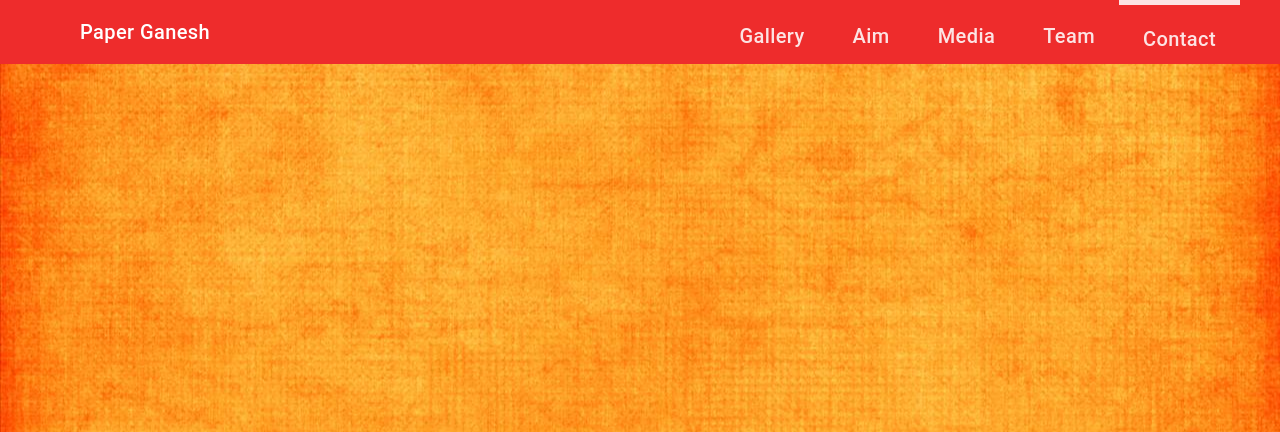
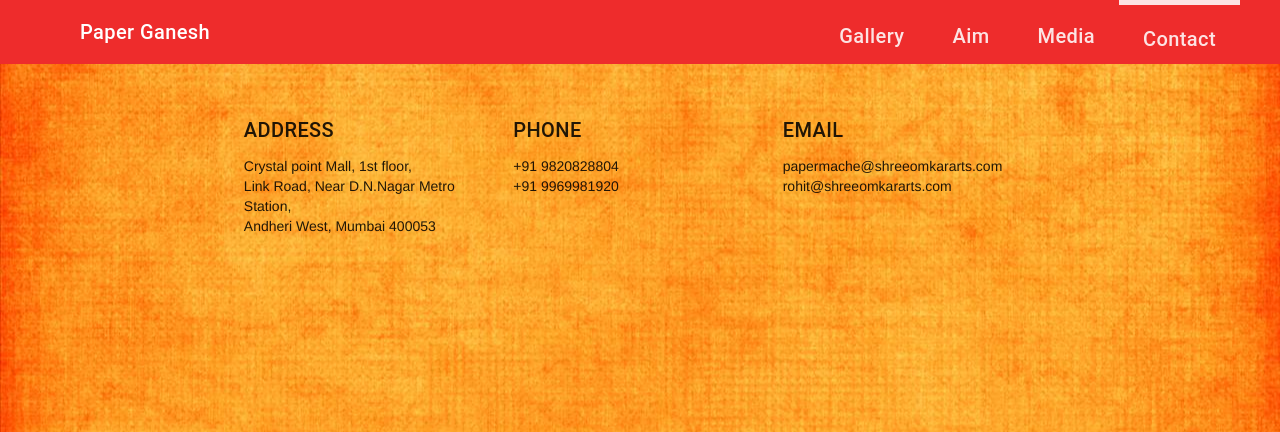
Before and after one commit to kedar2a/soa, a Django app: page /contact in a window 1280 px wide. Shown: the top 432 px of the page. Run offline with Django 3.2, Linux system fonts and the light colour scheme.

Commit message:
added contact details text

```diff
--- a/idols/templates/idols/base.html
+++ b/idols/templates/idols/base.html
@@ -59,9 +59,6 @@
             <a class="mdl-navigation__link {% if title == 'Media' %}active{% endif %}" href="{% url 'media' %}">
               <h5>Media</h5>
             </a>
-            <a class="mdl-navigation__link {% if title == 'Team' %}active{% endif %}" href="{% url 'team' %}">
-              <h5>Team</h5>
-            </a>
             <a class="mdl-navigation__link {% if title == 'Contact' %}active{% endif %}" href="{% url 'contact' %}">
               <h5>Contact</h5>
             </a>
--- a/idols/templates/idols/contact.html
+++ b/idols/templates/idols/contact.html
@@ -5,5 +5,27 @@
 {% endblock head %}
 
 {% block body %}
+<div class="mdl-grid">
+  <div class="mdl-cell mdl-cell--4-col text-left">
+  	<h5> ADDRESS</h5>
+		Crystal point Mall, 1st floor,<br/>
+		Link Road, Near D.N.Nagar Metro Station,<br/>
+		Andheri West, Mumbai 400053
+  </div>
+
+  <div class="mdl-cell mdl-cell--4-col">
+		<h5>PHONE</h5>
+		+91 9820828804 <br/>
+		+91 9969981920
+	</div>
+
+  <div class="mdl-cell mdl-cell--4-col">
+		<h5>EMAIL</h5>
+		papermache@shreeomkararts.com
+		rohit@shreeomkararts.com
+  </div>
+
+</div>
+
 
 {% endblock body %}
--- a/static/soa-style.css
+++ b/static/soa-style.css
@@ -52,6 +52,11 @@ footer.mdl-mini-footer{
     display: block;
 }
 
+
+.text-left{
+	text-align: left;
+}
+
 .mdl-card__media {
 	background-color: lightgray
 }
```
